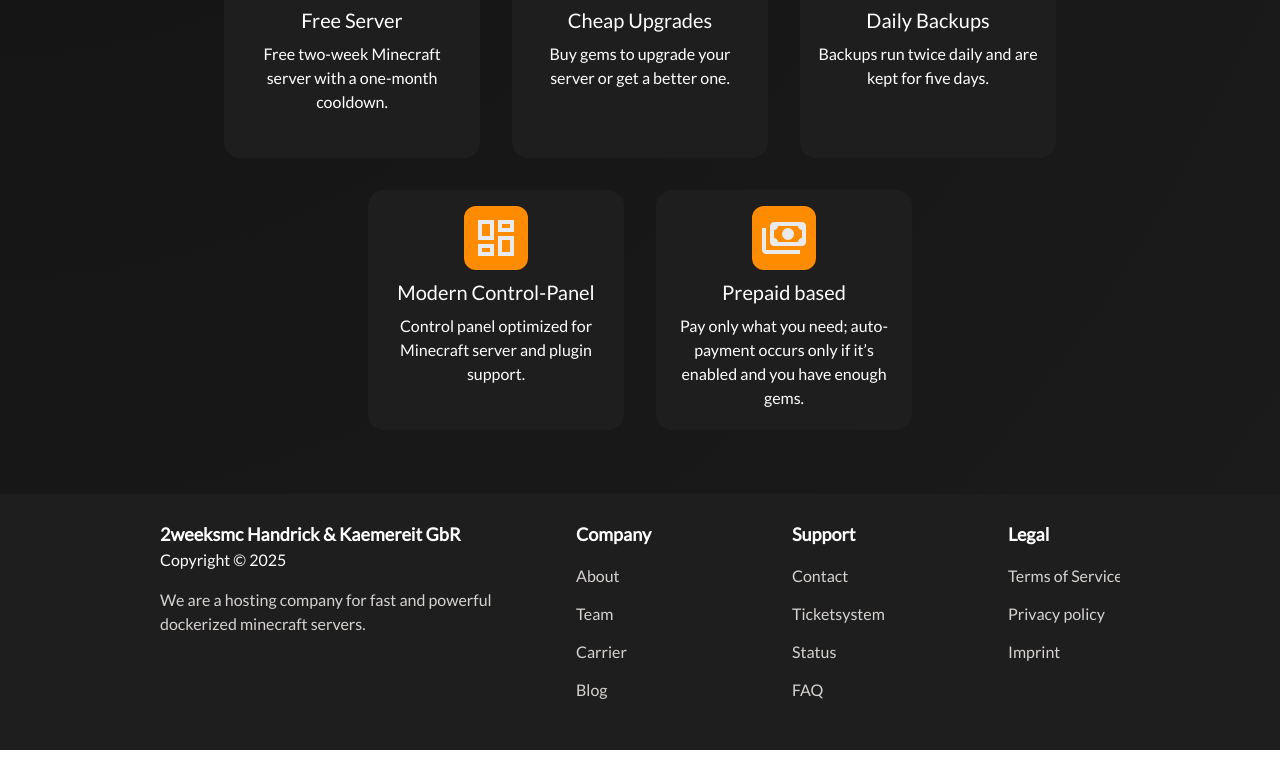
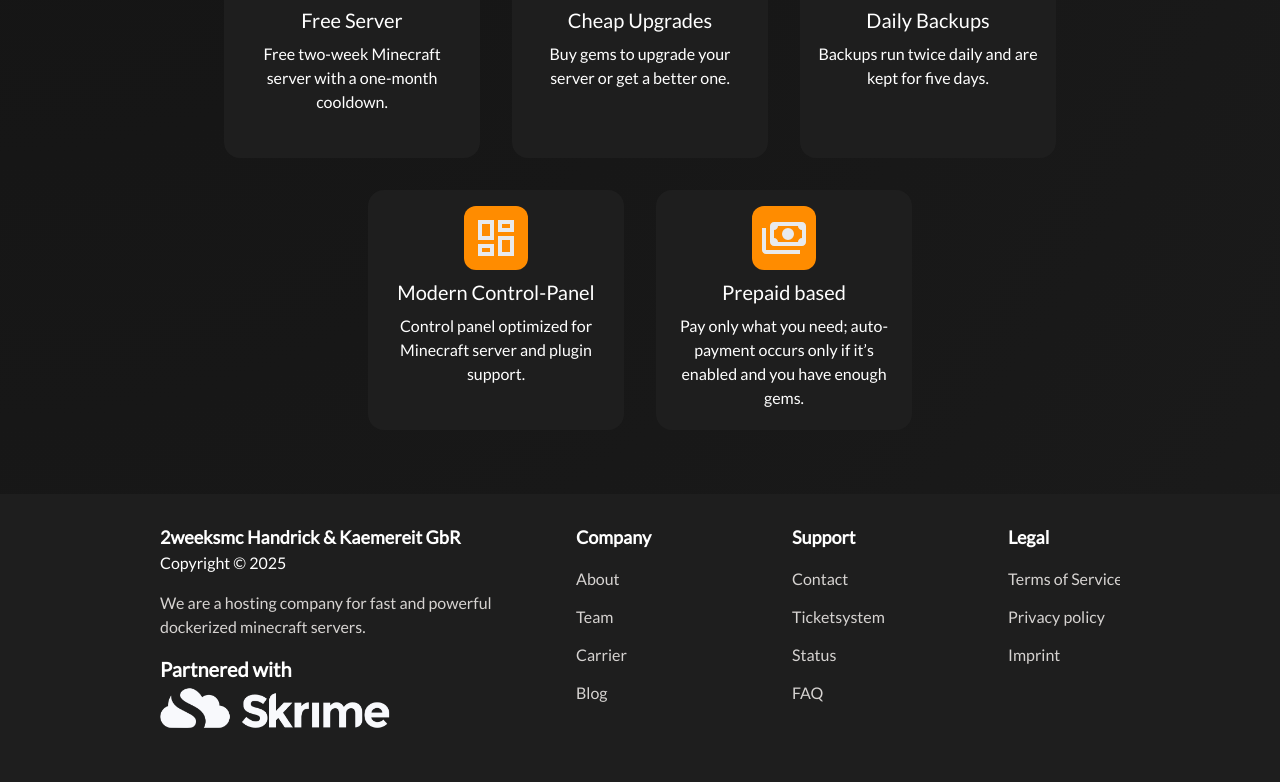
Before and after one commit to 2weeksmc/website, a Vue app: page / in a window 1280 px wide. Shown: the part 898-1680 px from the top of the page. Before the commit the page ends 1648 px from the top, so only its background shows below. Built offline with nearby package versions, Linux system fonts and the light colour scheme.

Commit message:
added parterned to footer

```diff
--- a/src/components/FooterComponent.vue
+++ b/src/components/FooterComponent.vue
@@ -3,12 +3,16 @@ import LinkComponent from '@/components/footer/LinkComponent.vue'
 </script>
 
 <template>
-  <div class="w-full h-64 flex justify-center items-center bg-[#1E1E1E] text-stone-300">
+  <div class="w-full h-72 flex justify-center items-center bg-[#1E1E1E] text-stone-300">
     <div class="w-3/4 h-full grid items-center grid-flow-col auto-cols-auto gap-4">
       <div class="w-100 h-4/5 flex flex-col">
         <p class="text-white text-lg font-semibold">2weeksmc Handrick & Kaemereit GbR</p>
         <p class="mb-4 text-white">Copyright &copy; 2025</p>
         <p>We are a hosting company for fast and powerful dockerized minecraft servers.</p>
+        <div class="mt-4">
+          <p class="text-white text-xl font-semibold">Partnered with</p>
+          <img src="/skrime.png" class="h-12" />
+        </div>
       </div>
       <div class="w-50 h-4/5 flex flex-col gap-2">
         <p class="mb-2 text-white text-lg font-semibold">Company</p>
```
Also changed, not shown: public/skrime.png (added).
